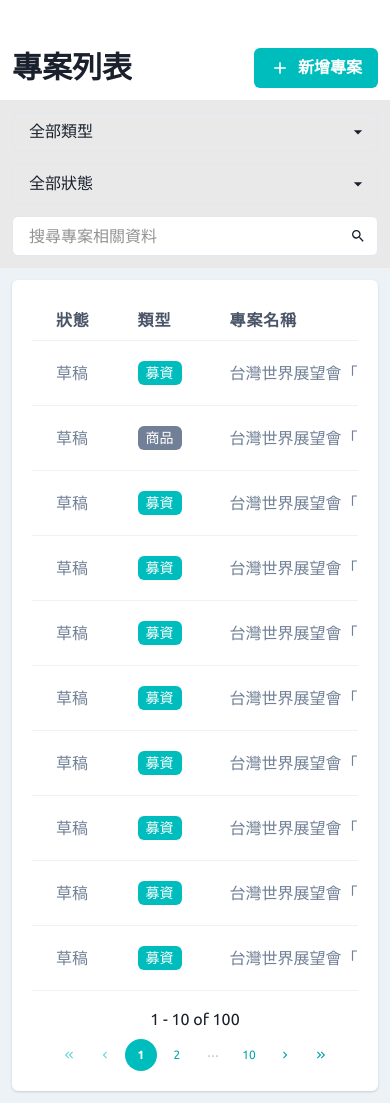
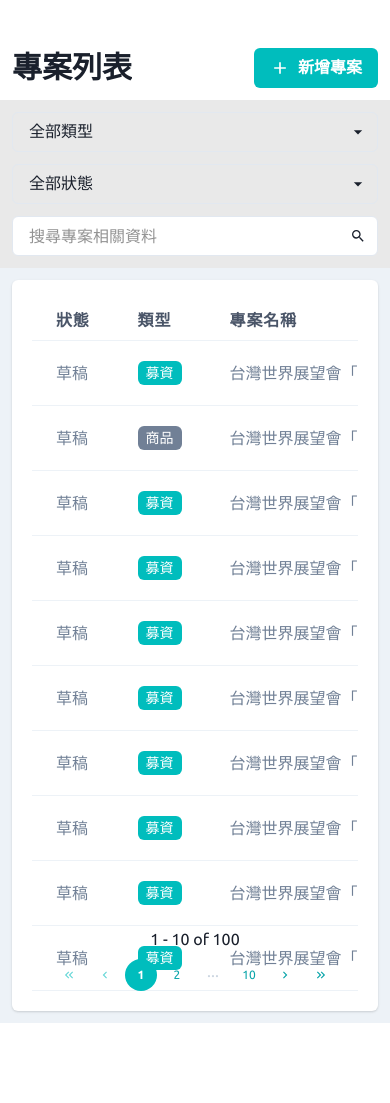
Before and after one commit to gn00678465/TripPlus-admin, a Next.js app: page /admin/projects in a window 390 px wide. After the commit the page ends 1023 px from the top, so only its background shows below. Built offline with nearby package versions, Linux system fonts and the light colour scheme.

Commit message:
feat: 調整 pagination 固定於下方

```diff
--- a/src/pages/admin/projects/index.tsx
+++ b/src/pages/admin/projects/index.tsx
@@ -356,7 +356,7 @@ const AdminProjects = () => {
               ></DataTable>
               <div
                 ref={paginationRef}
-                className="flex w-full flex-col items-center justify-center gap-y-2 pt-4 md:flex-row md:justify-between"
+                className="absolute inset-x-0 bottom-0 flex w-full flex-col items-center justify-center gap-y-2 px-5 pb-5 pt-4 md:flex-row md:justify-between"
               >
                 <p>
                   {from(pagination.page, pagination.pageSize)} of {total}
```
